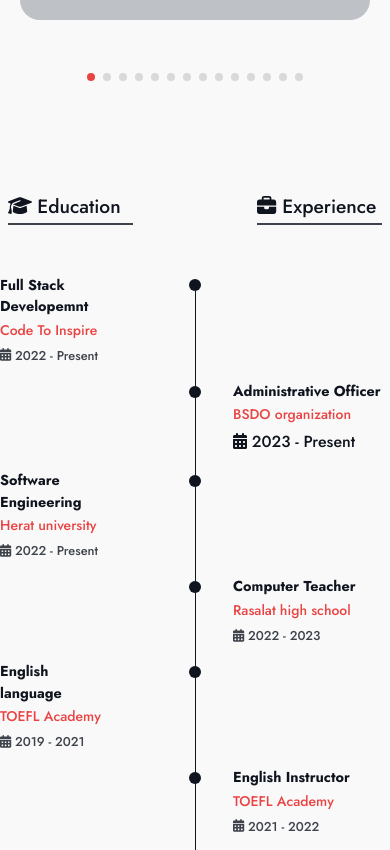
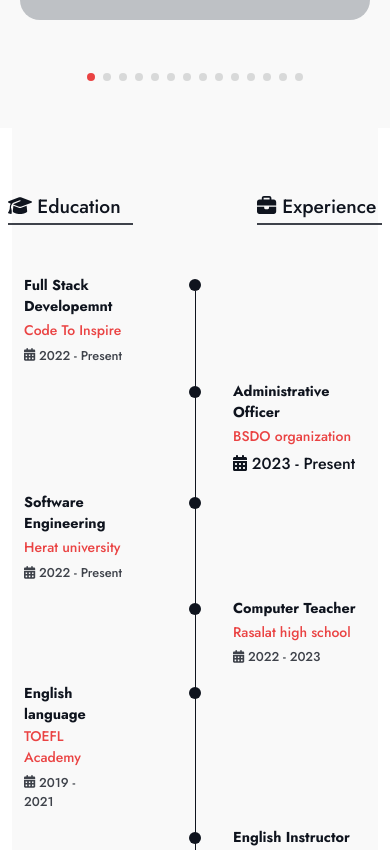
Before and after one commit to mzhd10/mozhdeh-marvi, a React (Create React App) app: page / in a window 390 px wide. Shown: the part 3874-4724 px from the top of the page. Built offline with nearby package versions, Linux system fonts and the light colour scheme.

Commit message:
Timeline.css

```diff
--- a/src/Components/Timeline/Timeline.css
+++ b/src/Components/Timeline/Timeline.css
@@ -85,3 +85,10 @@ timeline-icon {
   background-color: var(--bg-dark);
   transform: translate(6px, -7px);
 }
+@media screen and (max-width: 768px) {
+  .timeline-sections {
+    grid-template-columns: 1fr;
+    margin: 0 12px;
+  }
+
+}
```
